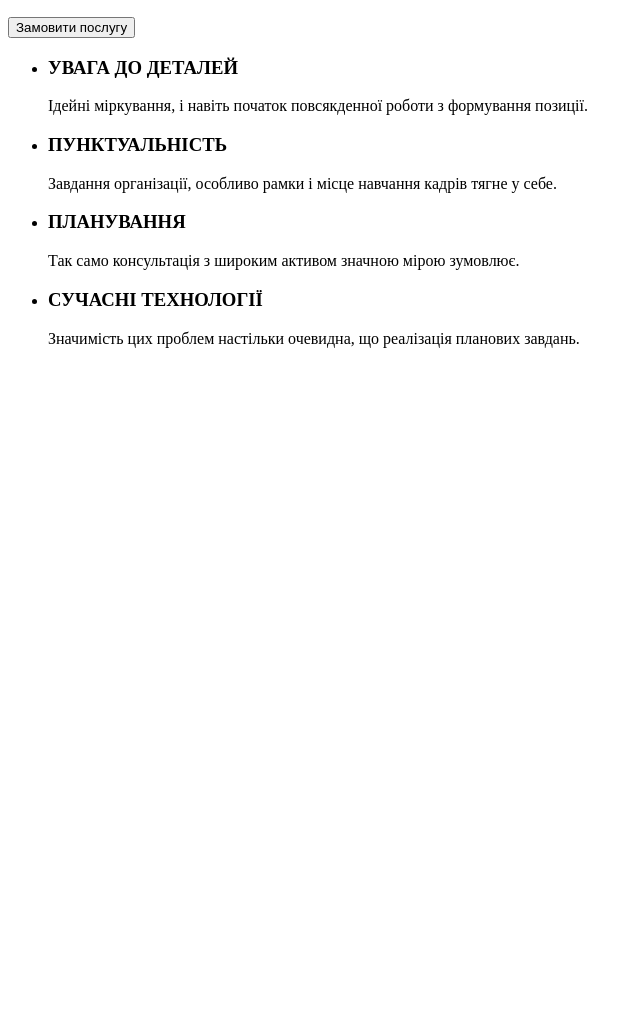
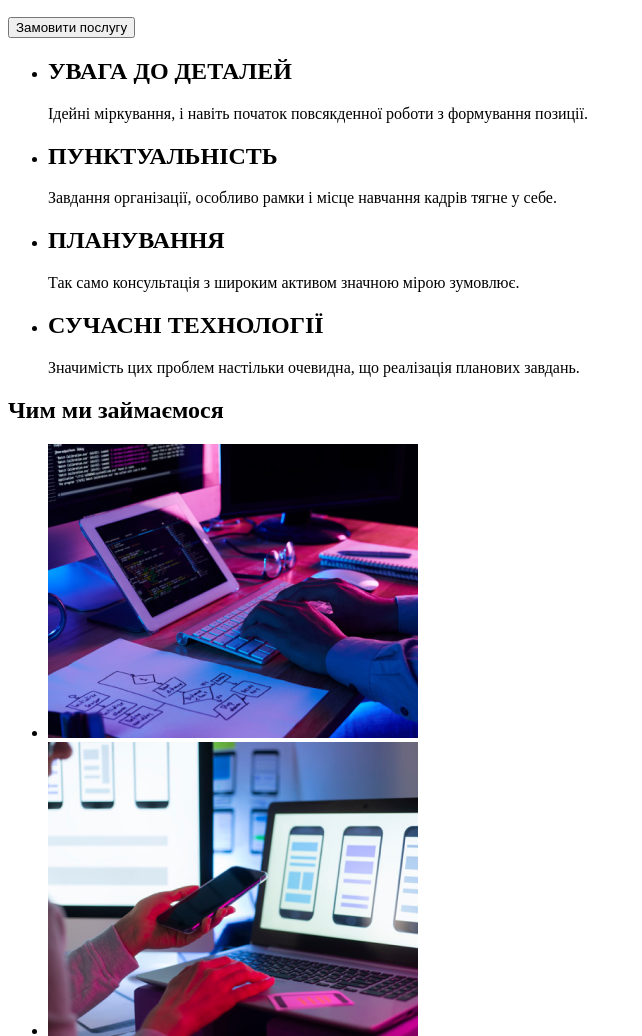
Before and after one commit to PokoenkoS/goit-markup-hw-01, a plain HTML site: page index.html in a window 1280 px wide. Shown: the part 225-1261 px from the top of the page, without its empty margins (0-642 px from the left). Before the commit the page ends 800 px from the top, so only its background shows below. Drawn offline with Linux system fonts and the light colour scheme.

Commit message:
Добавляє секцію 2

```diff
--- a/index.html
+++ b/index.html
@@ -7,6 +7,7 @@
     <title>Document</title>
 </head>
 <body>
+    <!-- Шапка-->
     <header>
         <nav>
             <a href="">WebStudio</a>
@@ -17,33 +18,43 @@
             </ul>
         </nav>
             <ul>
-                <li><a href="">info@devstudio.com</a></li>
+                <li><a href="mailto:info@devstudio.com">info@devstudio.com</a></li>
                 <li><a href="tel:+38 0961111111 ">+38 096 111 11 11</a></li>
             </ul>
-
+    </header>
+    <!-- Секція 1-->
             <section>
                 <h1>Ефективні рішення для <br/>вашого бізнесу</h1>
                 <button type="button">Замовити послугу</button>
             </section>
+    <!-- Секція 2-->
+            <section>
         <ul>
             <li>
-                <h3>УВАГА ДО ДЕТАЛЕЙ</h3>
+                <h2>УВАГА ДО ДЕТАЛЕЙ</h2>
                 <p>Ідейні міркування, і навіть початок повсякденної роботи з формування позиції.</p>
             </li>
             <li>
-                <h3>ПУНКТУАЛЬНІСТЬ</h3>
+                <h2>ПУНКТУАЛЬНІСТЬ</h2>
                 <p>Завдання організації, особливо рамки і місце навчання кадрів тягне у себе.</p>
             </li>
             <li>
-                <h3>ПЛАНУВАННЯ</h3>
+                <h2>ПЛАНУВАННЯ</h2>
                 <p>Так само консультація з широким активом значною мірою зумовлює.</p>
             </li>
             <li>
-                <h3>СУЧАСНІ ТЕХНОЛОГІЇ</h3>
+                <h2>СУЧАСНІ ТЕХНОЛОГІЇ</h2>
                 <p>Значимість цих проблем настільки очевидна, що реалізація планових завдань.</p>
             </li>
         </ul>
-    </header>
+        <h2>Чим ми займаємося</h2>
+        <ul>
+            <li> <img src="images/box 1.png" alt="tablet on the table"width="370"> </li>
+            <li> <img src="images/box 2.png" alt="phone in hand"width="370"></li>
+            <li> <img src="images/box 3.png" alt="tablet with bright picture in hands"width="370"></li>
+        </ul>
+            </section>
+
 
 </body>
 </html>
```
Also changed, not shown: images/box 1.png (added), images/box 2.png (added), images/box 3.png (added).
